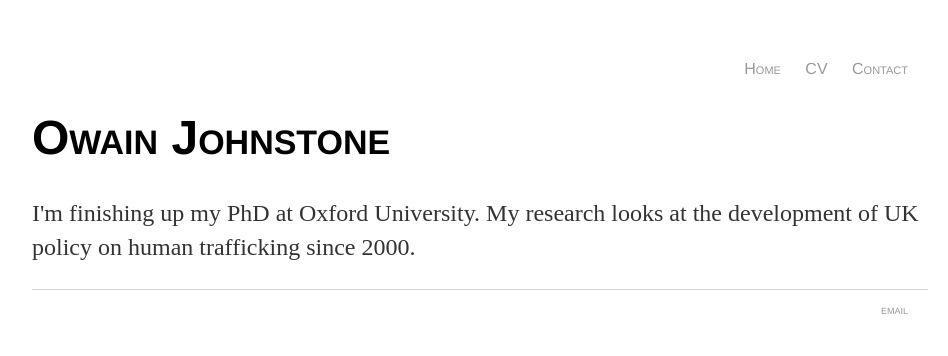
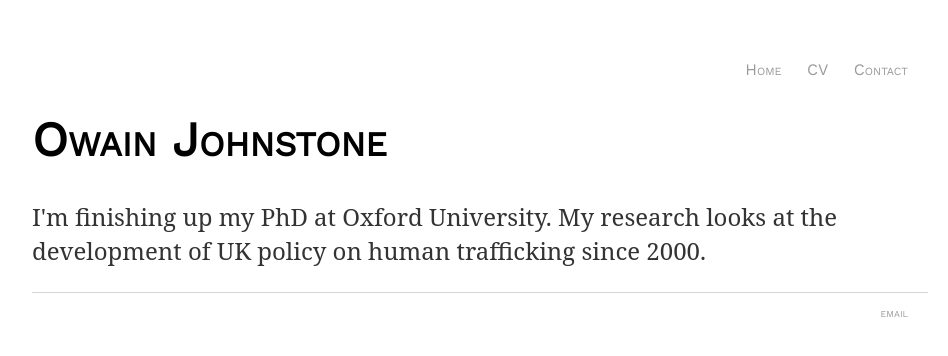
Before and after one commit to owainjohnstone/owainjohnstone.github.io, a Jekyll site: the page built from index.html, in a window 1280 px wide. Shown: the top 356 px of the page, without its empty margins (160-1108 px from the left). Built offline with Jekyll 4.4.1, drawn with Linux system fonts in a browser that asks for light colours.

Commit message:
Update main.css
Changed font to Work Sans and Traviraj

```diff
--- a/css/main.css
+++ b/css/main.css
@@ -3,7 +3,7 @@
     width: 70%;
 }
 nav ul, footer ul {
-    font-family:'Helvetica', 'Arial', 'Sans-Serif';
+    font-family: "Work Sans", 'Helvetica', 'Arial', 'Sans-Serif';
     padding: 0px;
     list-style: none;
     font-variant: small-caps;
@@ -22,13 +22,14 @@
 }
 h1 {
     font-size: 3em;
-    font-family:'Helvetica', 'Arial', 'Sans-Serif';
+    font-family:"Work Sans", 'Helvetica', 'Arial', 'Sans-Serif';
     font-variant: small-caps;
 }
 p {
     font-size: 1.5em;
     line-height: 1.4em;
     color: #333;
+    font-family:'Traviraj','Serif';
 }
 footer {
     border-top: 1px solid #d5d5d5;
```
